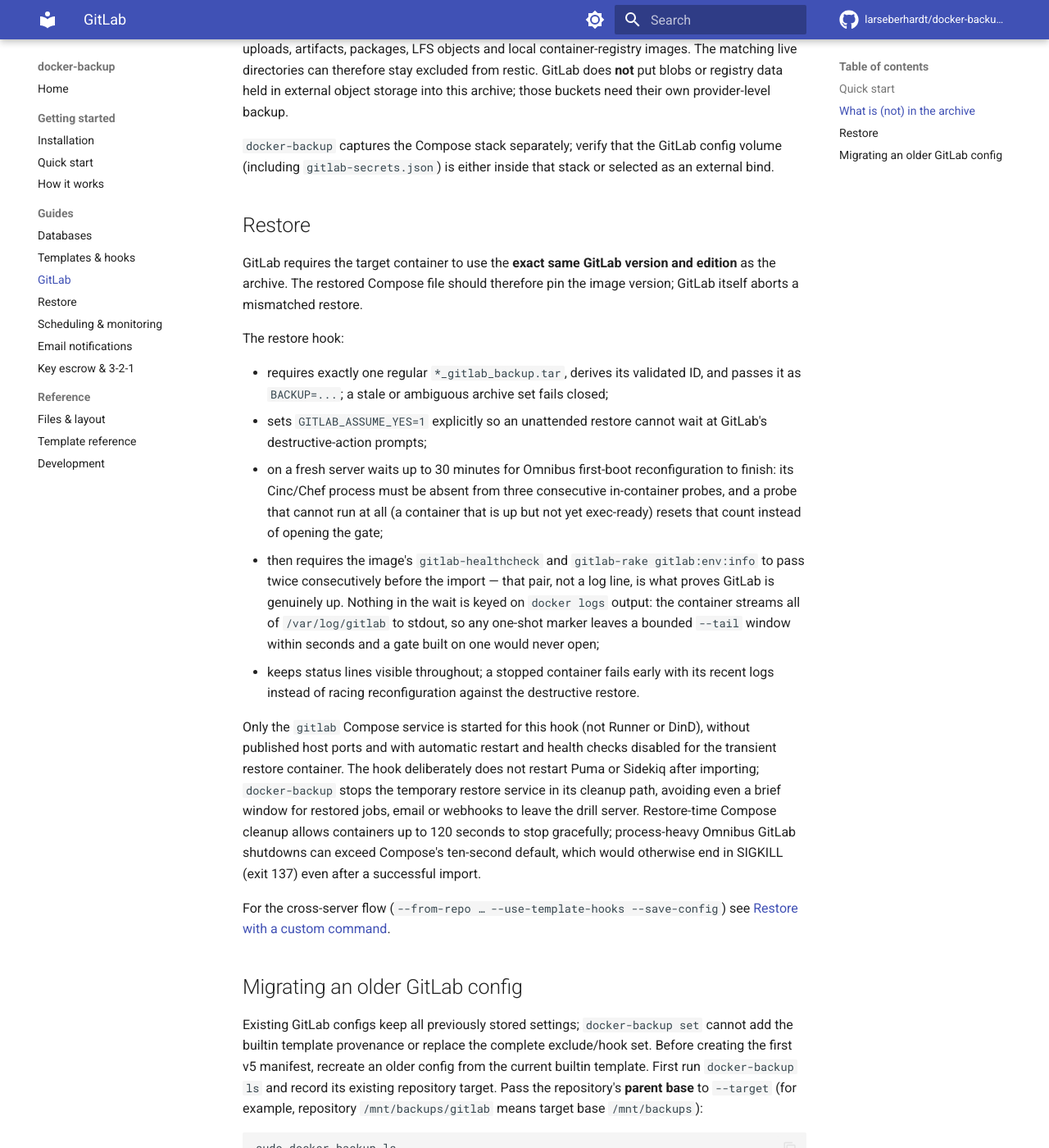
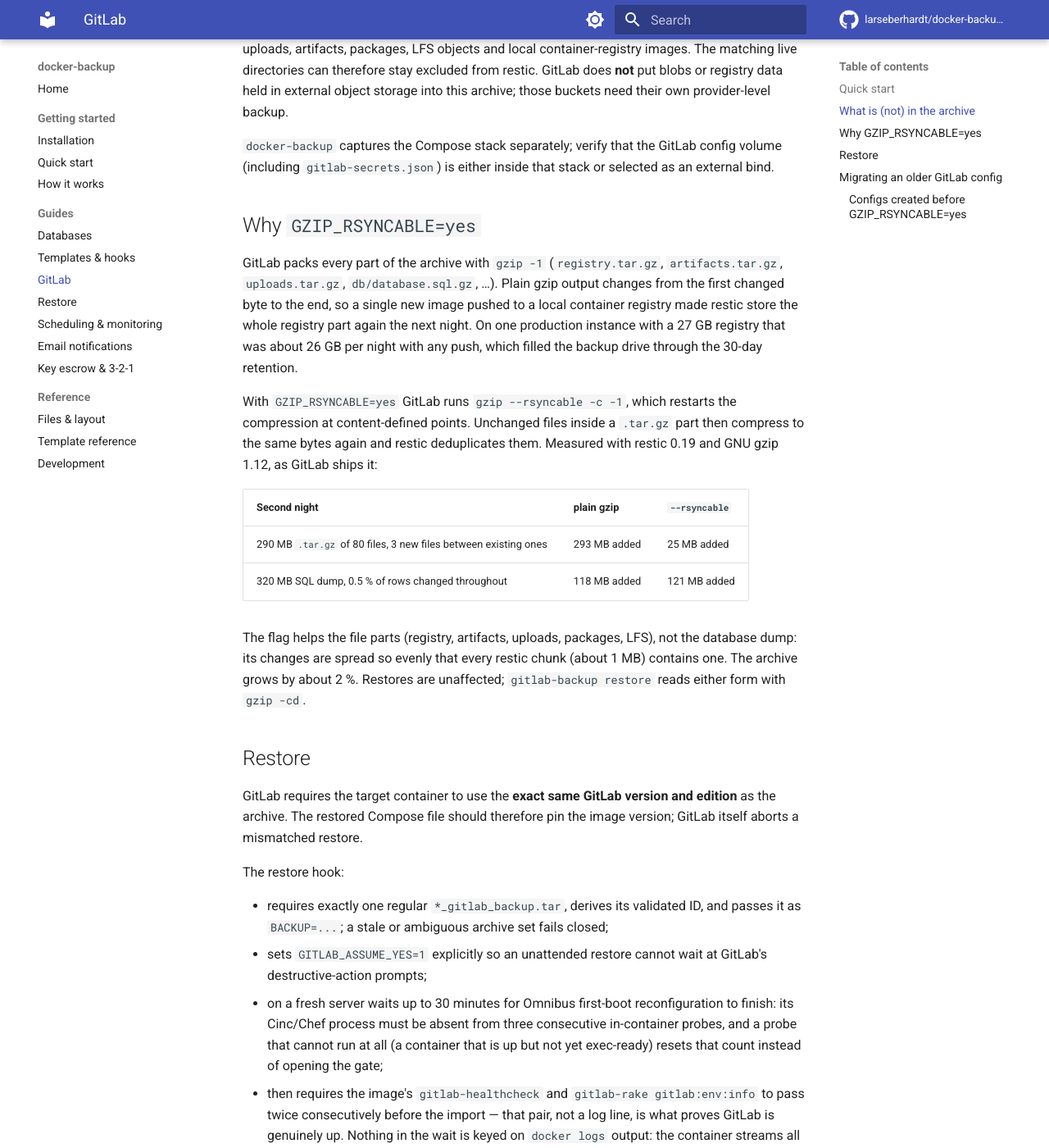
Before and after one commit to larseberhardt/docker-backup-debian, an MkDocs documentation site: the page built from docs/gitlab.md, in a window 1280 px wide and 1400 px high, scrolled down 1064 px. Shown: the whole window at 82% size. Built offline with MkDocs 1.6.1 and Material for MkDocs 9.7.7, drawn with Linux system fonts in a browser that asks for light colours; comment, search, counter and statistics services are not loaded; some of the changed text lies outside the part shown.

Commit message:
Let restic deduplicate GitLab's registry archive
GitLab packs each part of its backup with gzip -1. Plain gzip output
changes from the first changed byte onwards, so one image pushed to a
local container registry made restic store the whole registry.tar.gz
again. On fpc-app (27 GB registry) that was about 26 GB per night with
any push, which with the 30-day retention filled the shared backup drive.

The pre-hook now passes GZIP_RSYNCABLE=yes, so GitLab runs
gzip --rsyncable and unchanged files inside the .tar.gz parts compress
to the same bytes again. Measured with restic 0.19: a 290 MB tar.gz
with three new files added 293 MB plain and 25 MB rsyncable; a SQL dump
with scattered changes gains nothing either way. Restores read both forms.

An existing config keeps its old hook; docs/gitlab.md gives the one
`set --pre-cmd … --allow-hooks` call that makes it match the template
again, and a test pins that command to the template and to the hook
fingerprint of 1.2.4.

Co-Authored-By: Claude Opus 5.5 <noreply@anthropic.com>
Claude-Session: https://claude.ai/code/session_01NJycCi7fHnvz2L5uB4p9L8

````diff
--- a/docs/gitlab.md
+++ b/docs/gitlab.md
@@ -22,7 +22,7 @@ This produces a config with `db_autodetect=false`, the live-data excludes,
 
 | Phase    | Command                                                                 |
 |----------|-------------------------------------------------------------------------|
-| pre      | remove stale generated archives, then `gitlab-backup create CRON=1`      |
+| pre      | remove stale generated archives, then `gitlab-backup create CRON=1 GZIP_RSYNCABLE=yes` |
 | post     | `rm -f gitlab/data/backups/*.tar` *(cwd = stack)*                       |
 | restore  | stop Puma/Sidekiq, then run `GITLAB_ASSUME_YES=1 … restore`            |
 
@@ -48,6 +48,30 @@ provider-level backup.
 `docker-backup` captures the Compose stack separately; verify that the GitLab config
 volume (including `gitlab-secrets.json`) is either inside that stack or selected as
 an external bind.
+
+## Why `GZIP_RSYNCABLE=yes`
+
+GitLab packs every part of the archive with `gzip -1` (`registry.tar.gz`,
+`artifacts.tar.gz`, `uploads.tar.gz`, `db/database.sql.gz`, …). Plain gzip output
+changes from the first changed byte to the end, so a single new image pushed to a
+local container registry made restic store the whole registry part again the next
+night. On one production instance with a 27 GB registry that was about 26 GB per
+night with any push, which filled the backup drive through the 30-day retention.
+
+With `GZIP_RSYNCABLE=yes` GitLab runs `gzip --rsyncable -c -1`, which restarts the
+compression at content-defined points. Unchanged files inside a `.tar.gz` part then
+compress to the same bytes again and restic deduplicates them. Measured with
+restic 0.19 and GNU gzip 1.12, as GitLab ships it:
+
+| Second night | plain gzip | `--rsyncable` |
+|---|---|---|
+| 290 MB `.tar.gz` of 80 files, 3 new files between existing ones | 293 MB added | 25 MB added |
+| 320 MB SQL dump, 0.5 % of rows changed throughout | 118 MB added | 121 MB added |
+
+The flag helps the file parts (registry, artifacts, uploads, packages, LFS), not
+the database dump: its changes are spread so evenly that every restic chunk
+(about 1 MB) contains one. The archive grows by about 2 %. Restores are unaffected;
+`gitlab-backup restore` reads either form with `gzip -cd`.
 
 ## Restore
 
@@ -109,3 +133,23 @@ repository remains readable. If the old config used an offsite repository or
 non-default scheduling, pass the corresponding `--offsite`/`--schedule` values as
 well. Review the resulting config, then run one fresh backup to publish a
 template-bound v5 manifest.
+
+### Configs created before `GZIP_RSYNCABLE=yes`
+
+A config keeps the hook commands it was created with, so an existing GitLab config
+does not pick up the flag from the updated template. Set the new pre-hook and
+approve it again in one step:
+
+```bash
+sudo docker-backup set gitlab --pre-cmd \
+  'rm -f gitlab/data/backups/*_gitlab_backup.tar && docker exec gitlab gitlab-backup create CRON=1 GZIP_RSYNCABLE=yes' \
+  --allow-hooks
+```
+
+The config then matches the template again, and the next backup publishes a
+manifest whose hook fingerprint the updated template accepts. Until that backup has
+run, the manifest on the drive still carries the old fingerprint: a cross-server
+restore with `--use-template-hooks` and the updated tool refuses it during that
+window and needs a reviewed `--restore-cmd` instead (the restore command itself did
+not change). The same happens on a server that still runs the old tool and meets a
+new manifest, so update the tool everywhere before relying on it.
````
Also changed, not shown: 2 other files.
